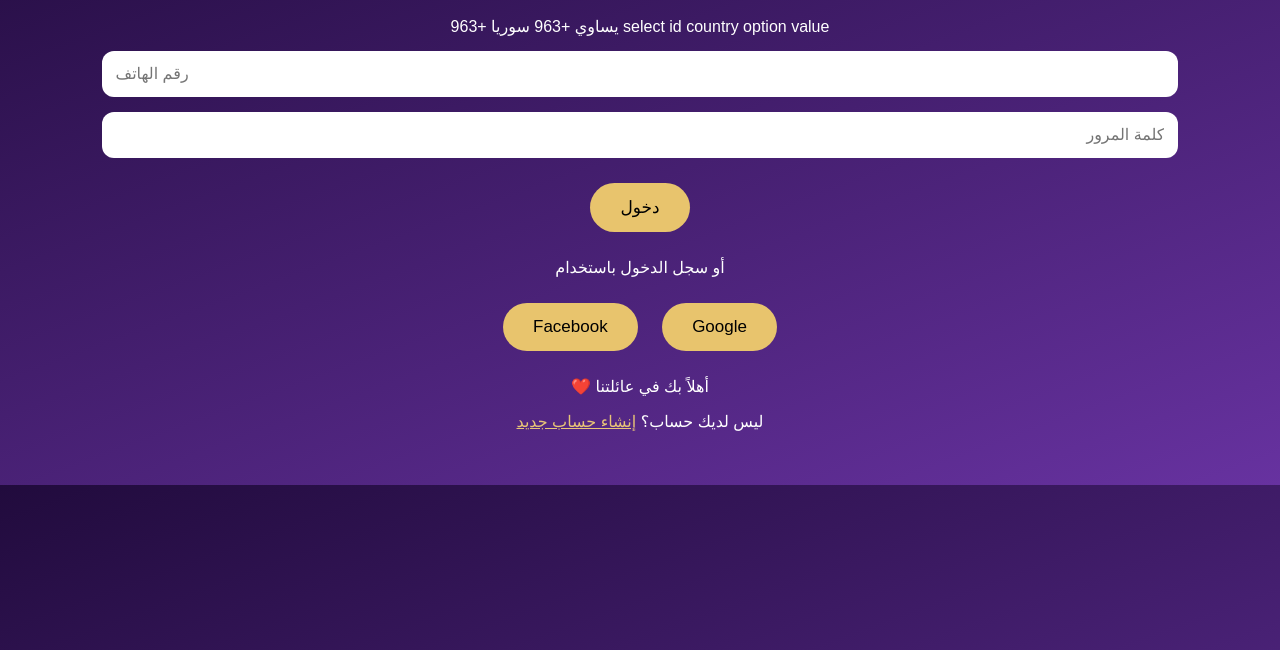
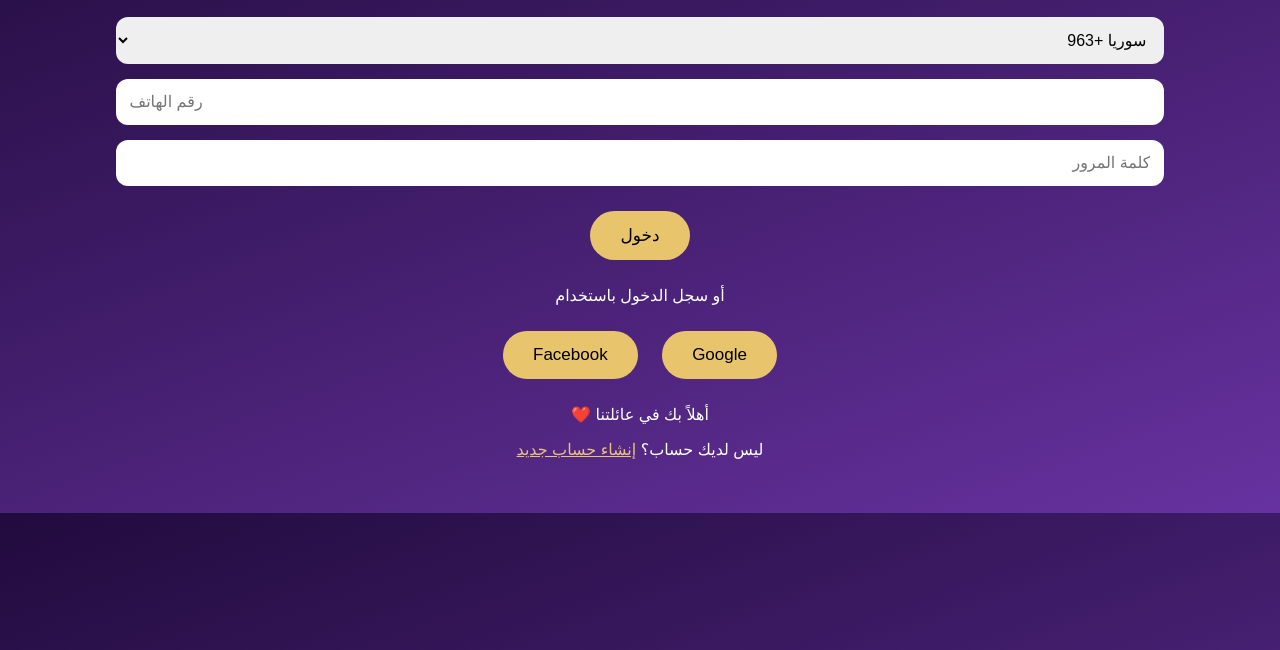
Before and after one commit to lazaward2121-netizen/yasmin-al-sham, a plain HTML site: page login.html in a window 1280 px wide. Shown: the part 150-800 px from the top of the page. Drawn offline with Linux system fonts and the light colour scheme.

Commit message:
تحديث صفحة تسجيل الدخول وإضافة قائمة اختيار الدولة

```diff
--- a/login.html
+++ b/login.html
@@ -1,9 +1,11 @@
+
 <!DOCTYPE html>
 <html lang="ar" dir="rtl">
 <head>
 <meta charset="UTF-8">
 <meta name="viewport" content="width=device-width, initial-scale=1.0">
 <title>تسجيل الدخول - ياسمين الشام</title>
+
 <style>
 body {
   background: linear-gradient(160deg,#210b3d,#6732a0);
@@ -13,7 +15,8 @@ body {
   padding: 30px 15px;
 }
 h1 { color: #f4d47b; }
-input {
+
+input, select {
   display: block;
   width: 85%;
   padding: 14px;
@@ -21,7 +24,9 @@ input {
   border: 0;
   border-radius: 12px;
   font-size: 16px;
+  box-sizing: border-box;
 }
+
 button {
   background: #e8c46d;
   border: 0;
@@ -32,26 +37,42 @@ button {
 }
 </style>
 </head>
+
 <body>
+
 <h1>🌹 ياسمين الشام</h1>
 <h2>تسجيل الدخول</h2>
-select id country
-  option value يساوي +963 سوريا +963
+
+<select id="country">
+  <option value="+963">سوريا +963</option>
+  <option value="+49">ألمانيا +49</option>
+  <option value="+966">السعودية +966</option>
+  <option value="+971">الإمارات +971</option>
+  <option value="+90">تركيا +90</option>
+  <option value="+962">الأردن +962</option>
+  <option value="+961">لبنان +961</option>
+  <option value="+20">مصر +20</option>
+</select>
+
 <input type="tel" placeholder="رقم الهاتف">
+
 <input type="password" placeholder="كلمة المرور">
 
 <button>دخول</button>
 
 <p>أو سجل الدخول باستخدام</p>
+
 <button>Google</button>
 <button>Facebook</button>
 
 <p>أهلاً بك في عائلتنا ❤️</p>
-<p style="text-align:center; color:white;">
+
+<p>
 ليس لديك حساب؟
 <a href="register.html" style="color:#e8c477;">
 إنشاء حساب جديد
 </a>
 </p>
+
 </body>
 </html>
```
